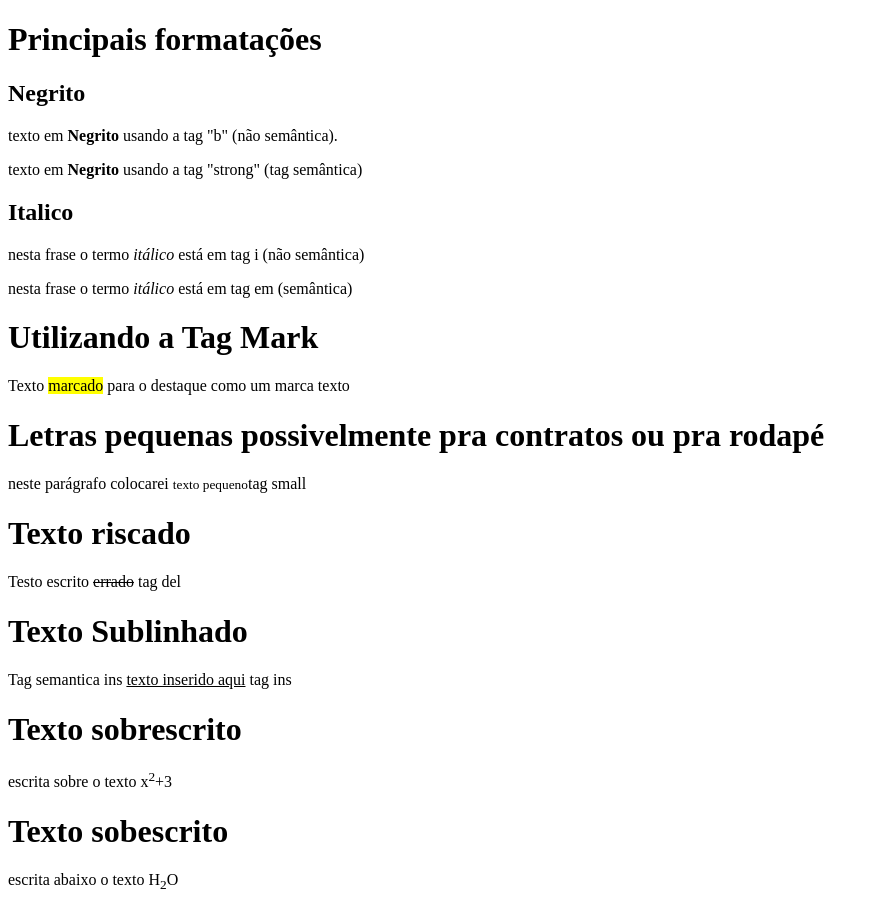
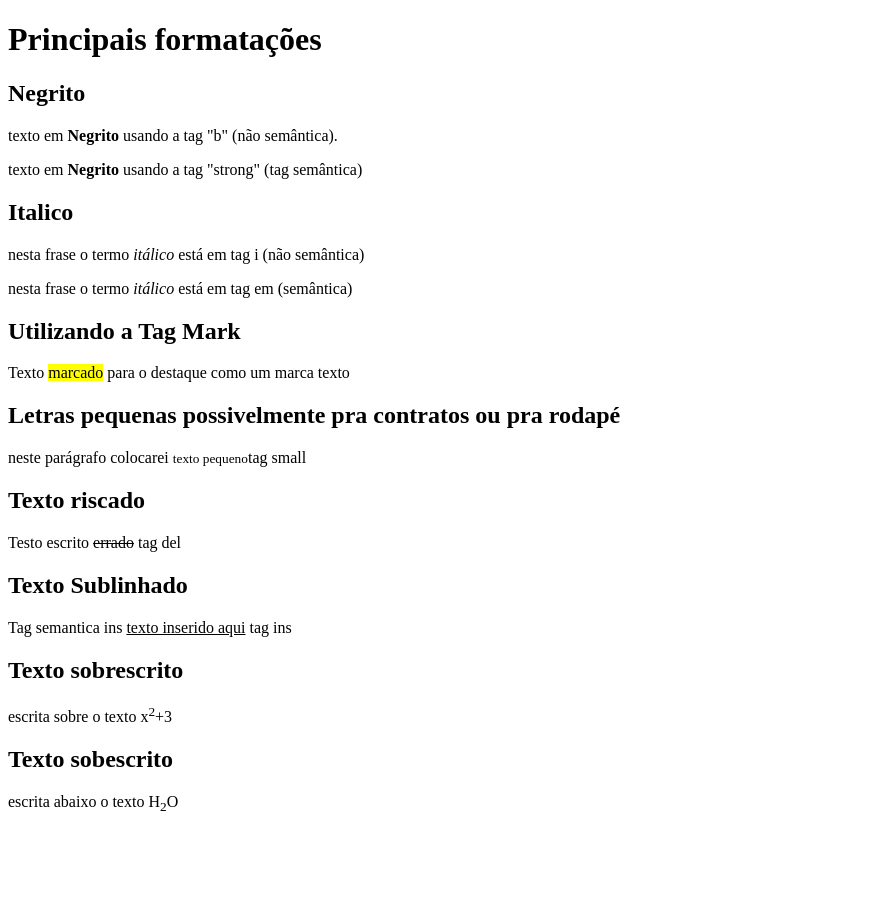
Before and after one commit to DuduGoldbach/Projetos, a plain HTML site: page form texto/form.html in a window 1280 px wide. Shown: the whole page, without its empty margins (0-879 px from the left). After the commit the page ends 831 px from the top, so only its background shows below. Drawn offline with Linux system fonts and the light colour scheme.

Commit message:
Update form.html

```diff
--- a/form texto/form.html
+++ b/form texto/form.html
@@ -11,21 +11,27 @@
     <h2>Negrito</h2>
     <p>texto em <b>Negrito</b> usando a tag "b" (não semântica).</p>
     <p> texto em <strong>Negrito</strong> usando a tag "strong" (tag semântica) </p>
+
     <h2>Italico</h2>
     <p>nesta frase o termo <i>itálico</i> está em tag i (não semântica)</p>
     <p>nesta frase o termo <em>itálico</em> está em tag em (semântica)</p>
-    <h1>Utilizando a Tag Mark</h1>
+
+    <h2>Utilizando a Tag Mark</h2>
     <p>Texto <mark>marcado</mark> para o destaque como um marca texto</p>
-    <h1>Letras pequenas possivelmente pra contratos ou pra rodapé</h1>
+
+    <h2>Letras pequenas possivelmente pra contratos ou pra rodapé</h2>
     <p>neste parágrafo colocarei <small>texto pequeno</small>tag small</p>
-    <h1>Texto riscado</h1>
+
+    <h2>Texto riscado</h2>
     <p>Testo escrito <del>errado</del> tag del</p>
-    <h1>Texto Sublinhado</h1>
+
+    <h2>Texto Sublinhado</h2>
     <p>Tag semantica ins <ins>texto inserido aqui</ins> tag ins</p>
 
-    <h1>Texto sobrescrito</h1>
+    <h2>Texto sobrescrito</h2>
     <p>escrita sobre o texto x<sup>2</sup>+3</p>
-    <h1>Texto sobescrito</h1>
+
+    <h2>Texto sobescrito</h2>
     <p>escrita abaixo o texto H<sub>2</sub>O</p>
 </body>
 </html>
```
